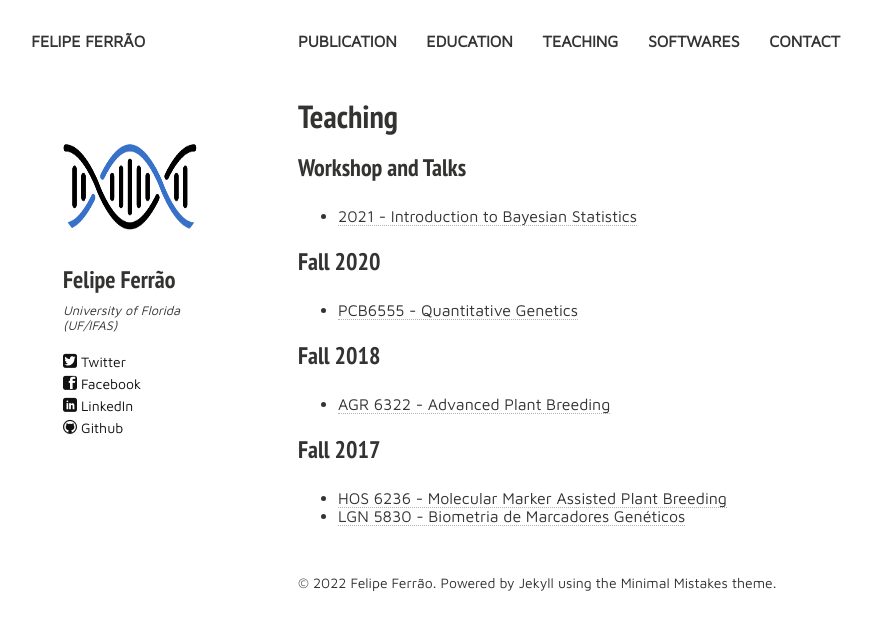
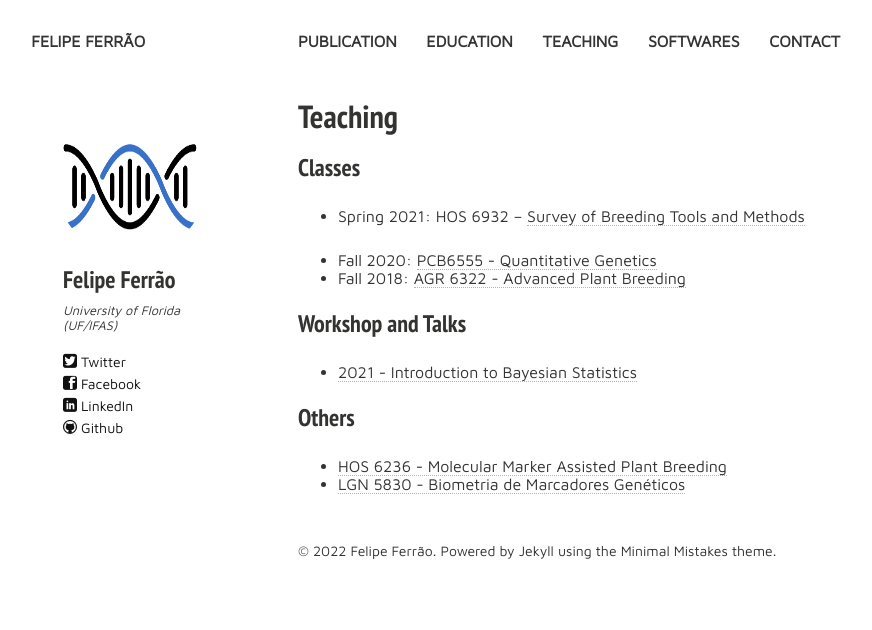
Before and after one commit to lfelipe-ferrao/lfelipe-ferrao.github.io, a Jekyll site: the page built from teaching.md, in a window 1280 px wide. Shown: the top 630 px of the page, without its empty margins (22-894 px from the left). Built offline with Jekyll 4.4.1, drawn with Linux system fonts in a browser that asks for light colours; nearby versions of some CDN libraries.

Commit message:
Update teaching.md

```diff
--- a/teaching.md
+++ b/teaching.md
@@ -13,20 +13,19 @@ tags: [people, undergrads, MSc, PhD, postdocs]
 ---
 
 
+### Classes
+
+- Spring 2021: HOS 6932 -- [Survey of Breeding Tools and Methods](class/quantGenetic/survey.md)
+
+- Fall 2020: [PCB6555 - Quantitative Genetics](class/quantGenetic/index.md)
+- Fall 2018: [AGR 6322 - Advanced Plant Breeding](class/ad_plant/index.md)
+
 ### Workshop and Talks
 
 - [2021 - Introduction to Bayesian Statistics](class/Bayesian/index.md)
 
 
-### Fall 2020
-
-- [PCB6555 - Quantitative Genetics](class/quantGenetic/index.md)
-
-### Fall 2018
-
-- [AGR 6322 - Advanced Plant Breeding](class/ad_plant/index.md)
-
-### Fall 2017
+### Others
 
 - [HOS 6236 - Molecular Marker Assisted Plant Breeding](https://hos6236.github.io/)
 - [LGN 5830 - Biometria de Marcadores Genéticos](http://augustogarcia.me/Biometria-de-Marcadores/)
```
